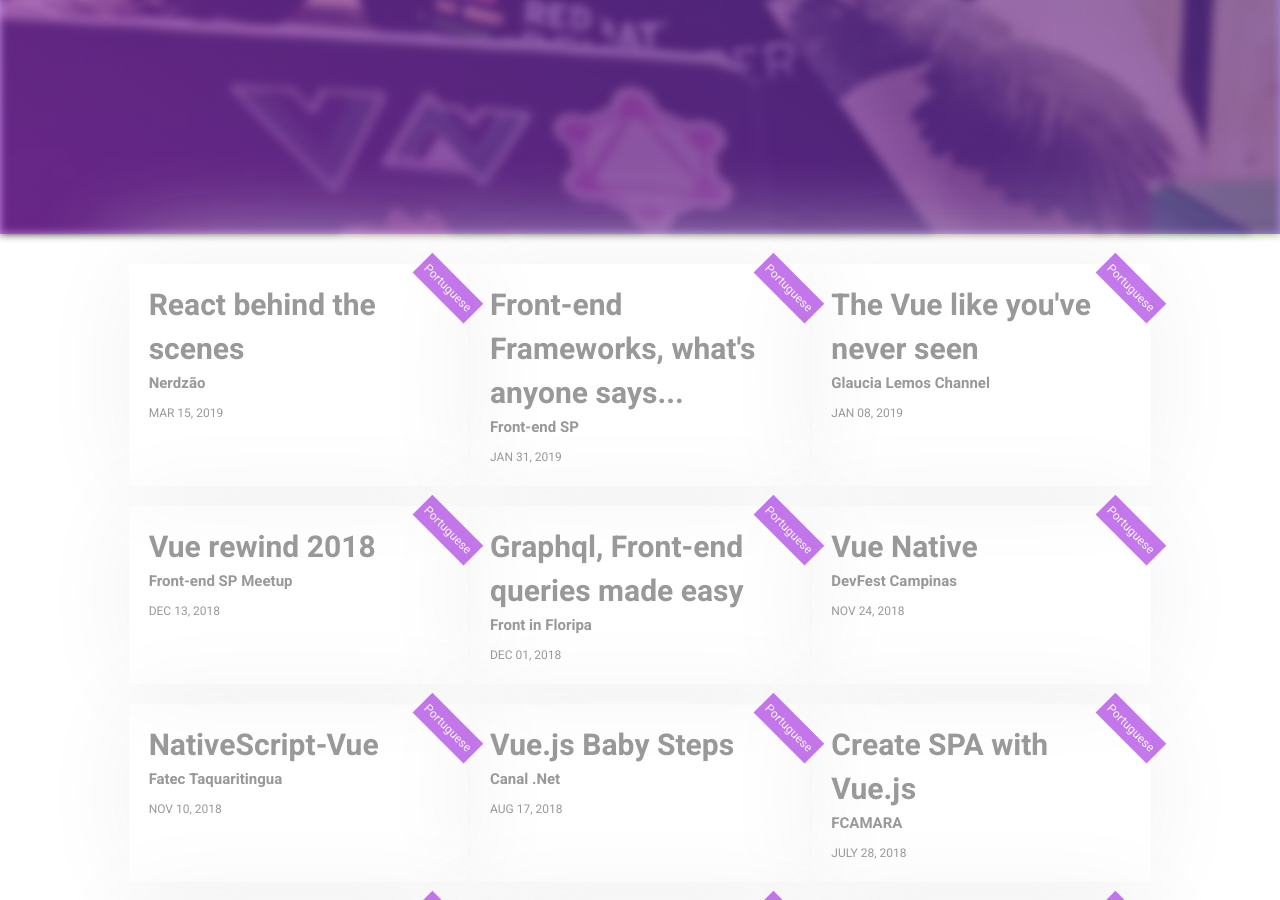
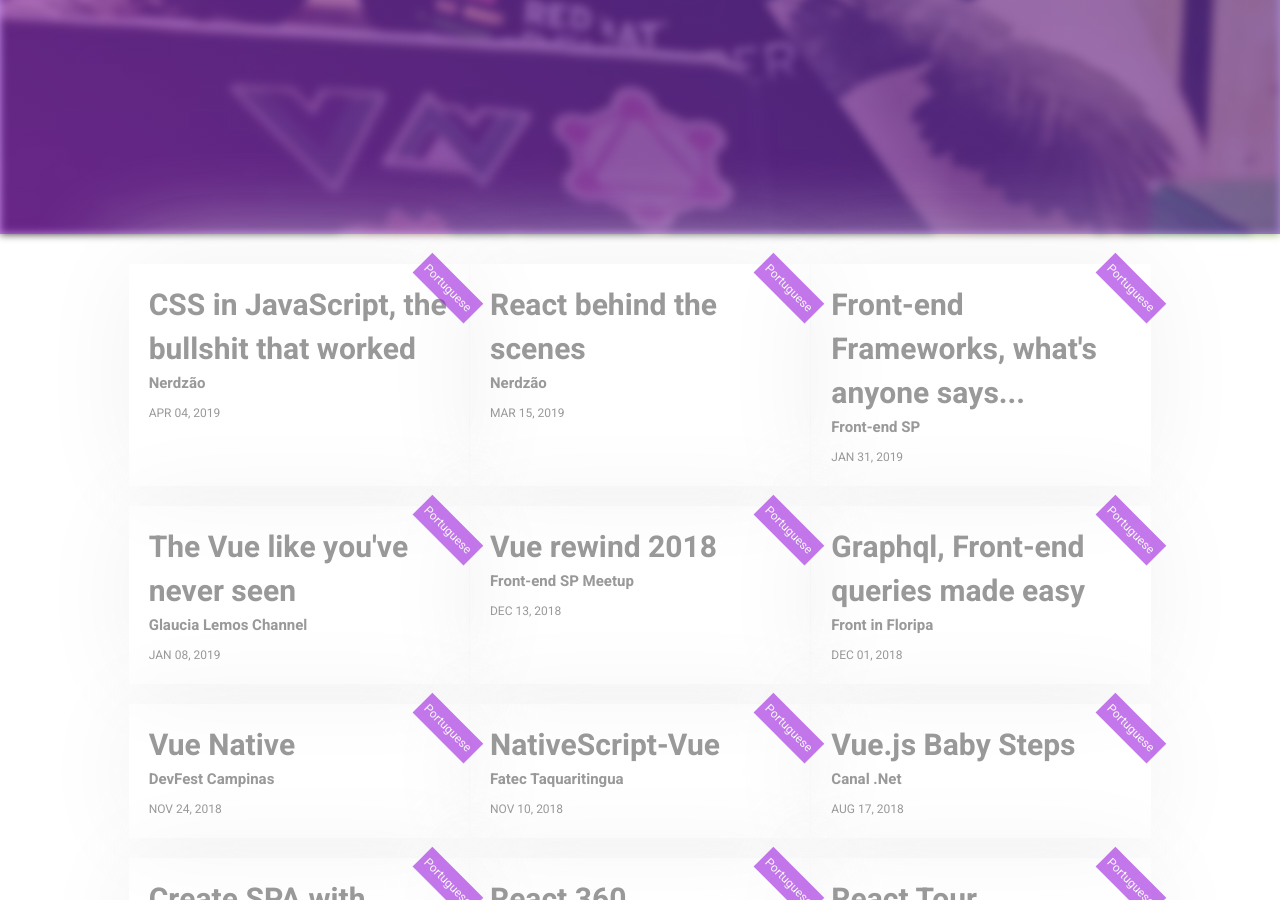
Before and after one commit to Halfeld/website, a Jekyll site: the page built from talks.html, in a window 1280 px wide and 900 px high, scrolled down 666 px. Built offline with Jekyll 4.4.1, drawn with Linux system fonts in a browser that asks for light colours.

Commit message:
add more talks and videos

```diff
--- a/_data/talks.yml
+++ b/_data/talks.yml
@@ -1,3 +1,12 @@
+- title: CSS in JavaScript, the bullshit that worked
+  date: Apr 04, 2019
+  slides: https://speakerdeck.com/igorhalfeld/css-in-javascript
+  source_code: https://github.com/IgorHalfeld/css-in-javascripto-demo
+  lang: Portuguese
+  from:
+    place: Nerdzão
+    link: https://www.meetup.com/Nerdzao/events/259942397/
+
 - title: React behind the scenes
   date: Mar 15, 2019
   slides: https://speakerdeck.com/igorhalfeld/react-behind-the-scenes
```
Also changed, not shown: _data/videos.yml (+8 -0 lines).
